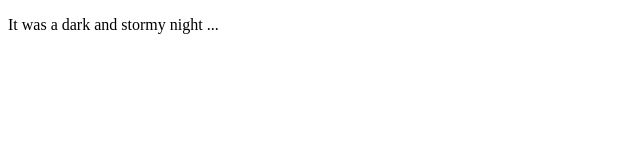
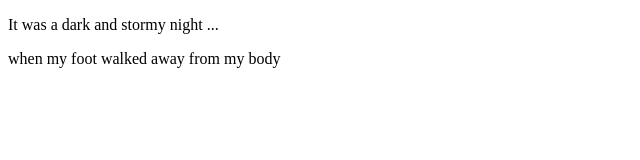
Before and after one commit to lasaly/fireside-story, a plain HTML site: page index.html in a window 1280 px wide. Shown: the whole page, without its empty margins (0-640 px from the left). Drawn offline with Linux system fonts and the light colour scheme.

Commit message:
added a second line of story

```diff
--- a/index.html
+++ b/index.html
@@ -2,5 +2,6 @@
     <html>
         <body>
             <p> It was a dark and stormy night ...</p>
+            <p> when my foot walked away from my body </p>
         </body>
     </html>
```
